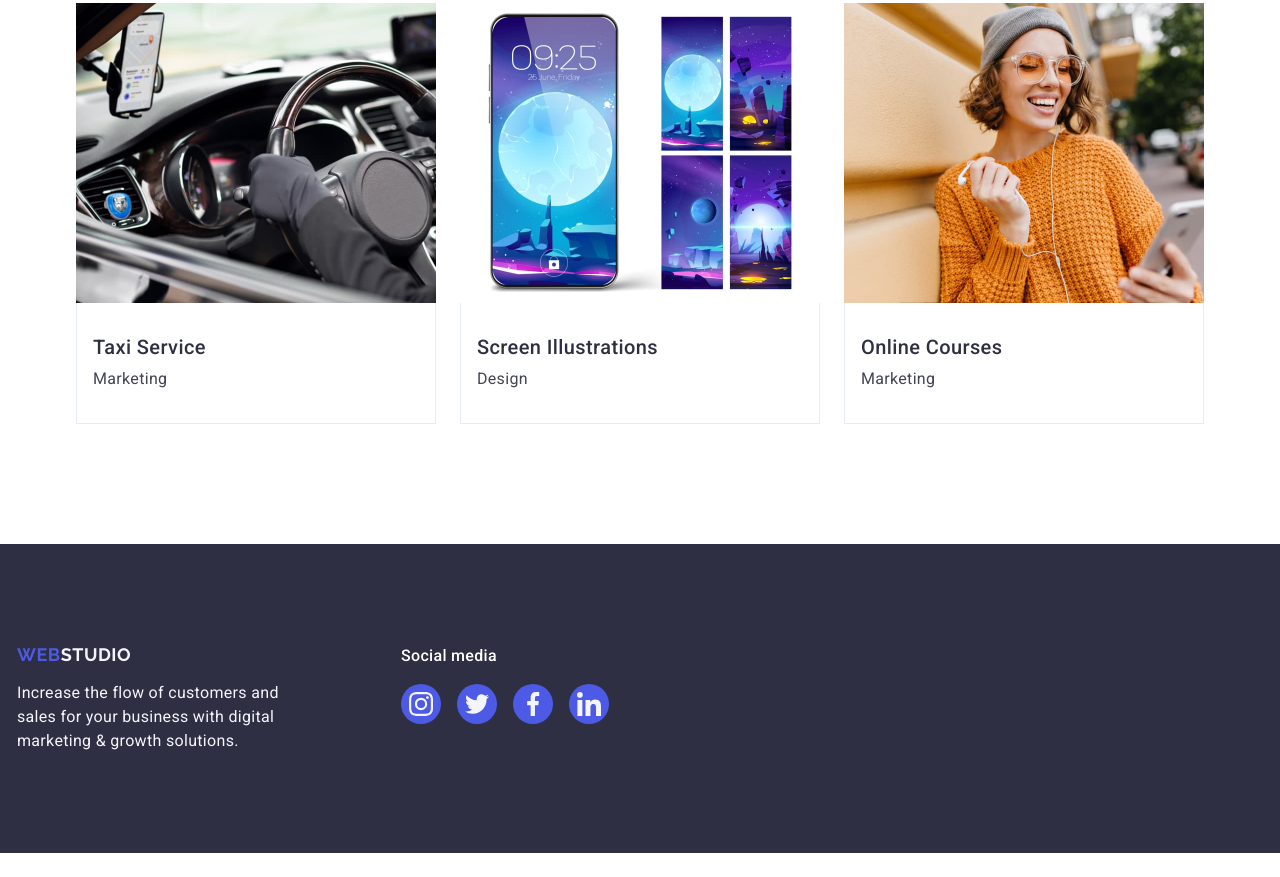
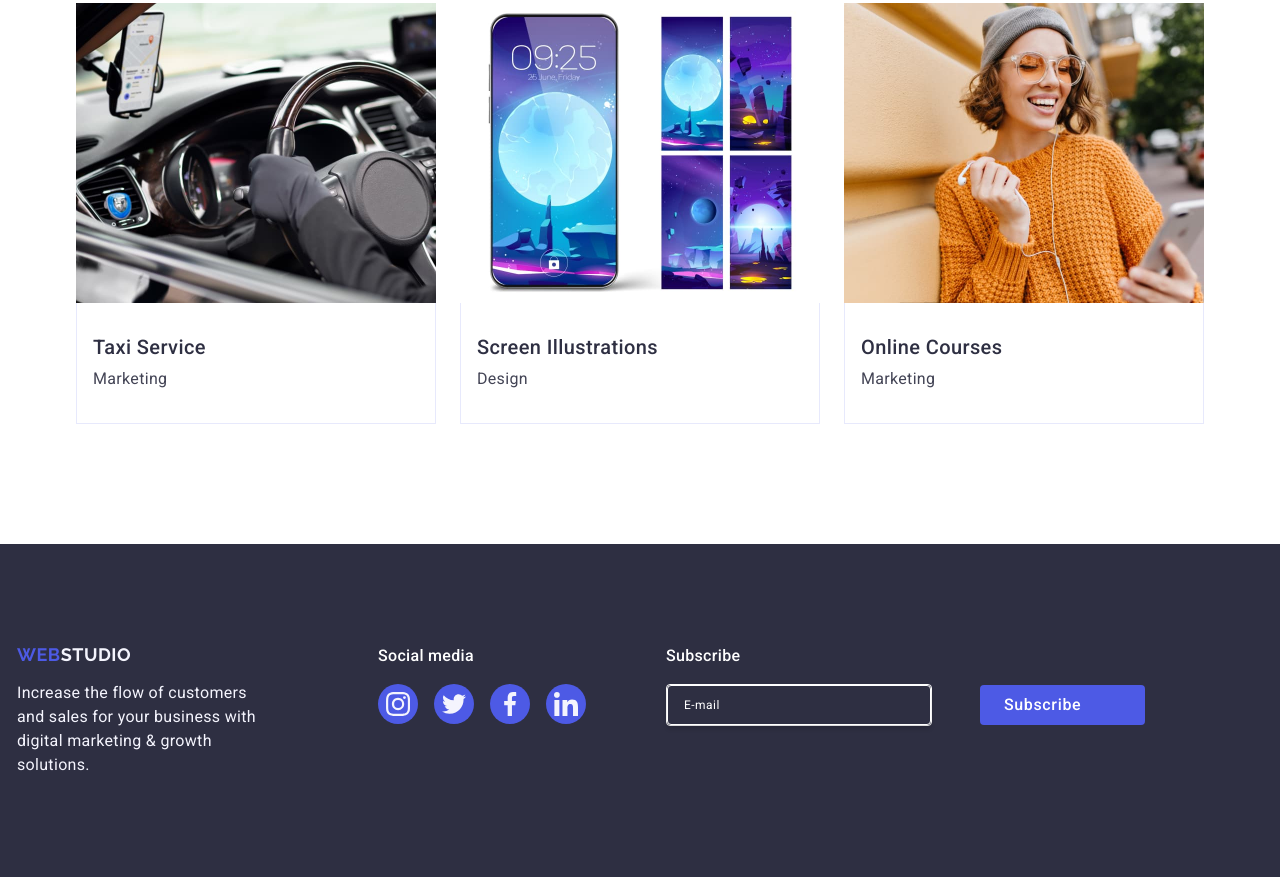
Before and after one commit to PNZ-Grizly/goit-markup-hw-05, a plain HTML site: page index.html in a window 1280 px wide. Shown: the part 2639-3516 px from the top of the page. Before the commit the page ends 3492 px from the top, so only its background shows below. Drawn offline with nearby package versions, Linux system fonts and the light colour scheme.

Commit message:
add new sector

```diff
--- a/css/styles.css
+++ b/css/styles.css
@@ -530,3 +530,90 @@ button {
 .footer-social-link:focus {
   background-color: #31d0aa;
 }
+
+.subscribe-container {
+  margin-left: 80px;
+}
+
+.form-subscribe {
+  display: flex;
+  align-items: center;
+  justify-content: center;
+  gap: 24px;
+}
+
+.subscribe-title {
+  font-weight: 500;
+  font-size: 16px;
+  line-height: 1.5;
+  letter-spacing: 0.02em;
+  color: #ffffff;
+  /* margin: 16px 16px; */
+  margin-bottom: 16px;
+}
+
+.subscribe-icon {
+  /* padding-left: 16px; */
+  fill: #ffffff;
+  width: 100%;
+  height: 100%;
+  margin-left: 16px;
+}
+
+::placeholder {
+  color: #ffffff;
+}
+
+.subscribe-button {
+  display: flex;
+  background-color: #4d5ae5;
+  font-weight: 500;
+  font-size: 16px;
+  line-height: 1.5;
+  letter-spacing: 0.04em;
+  align-items: center;
+  justify-content: center;
+  color: #ffffff;
+  border-radius: 4px;
+  padding: 8px 24px;
+  cursor: pointer;
+  transition: background-color 250ms cubic-bezier(0.4, 0, 0.2, 1);
+  border-style: none;
+  margin-left: 24px;
+  min-width: 165px;
+}
+
+.email-input {
+  width: 264px;
+  height: 40px;
+  padding-top: 8px;
+  padding-left: 16px;
+  padding-bottom: 8px;
+  background-color: transparent;
+  border-style: none;
+  border: 1px solid #ffffff;
+  color: #ffffff;
+  font-size: 12px;
+  line-height: 2;
+  letter-spacing: 0.04em;
+  box-shadow: 0px 4px 4px rgba(0, 0, 0, 0.15);
+  border-radius: 4px;
+}
+
+.label-wrapper {
+  border: 1px solid #ffffff;
+  border-radius: 4px;
+  color: #ffffff;
+}
+
+.subscribe-button:hover,
+.subscribe-button:focus {
+  background-color: #404bbf;
+  transition: 250ms cubic-bezier(0.4, 0, 0.2, 1);
+}
+
+.label-wrapper:hover,
+.label-wrapper:focus {
+  border-color: #4d5ae5;
+  transition: 250ms cubic-bezier(0.4, 0, 0.2, 1);
+}
--- a/index.html
+++ b/index.html
@@ -433,6 +433,19 @@
           </li>
             </ul>
           </div>
+           <div class="subscribe-container">
+          <p class="subscribe-title">Subscribe</p>
+          <form class="form-subscribe">
+            <label class="label-wrapper">
+              <input class="email-input" type="email" name="subscribe" placeholder="E-mail" required>
+            </label>
+            <button class="subscribe-button" type="submit">Subscribe
+              <svg class="subscribe-icon" width="24" height="24">
+               <use href="./images/icons.svg#icon-Frame-3"></use>
+              </svg>
+            </button>
+          </form>
+        </div>
           </div>
     </footer>
   </body>
```
